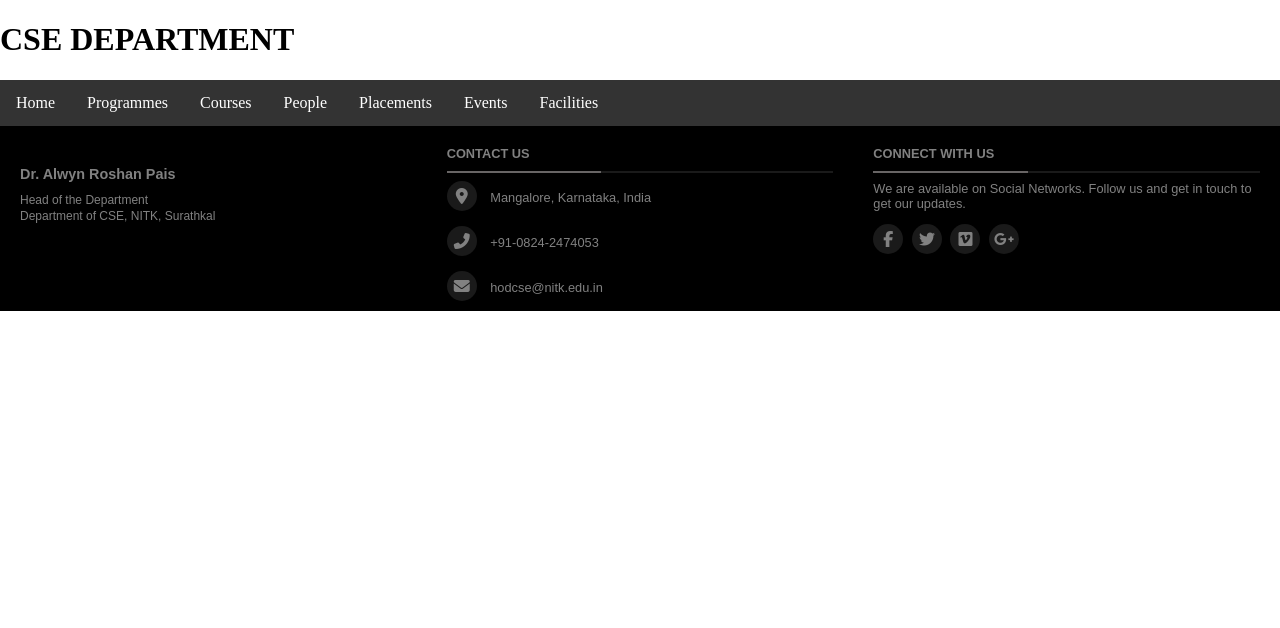
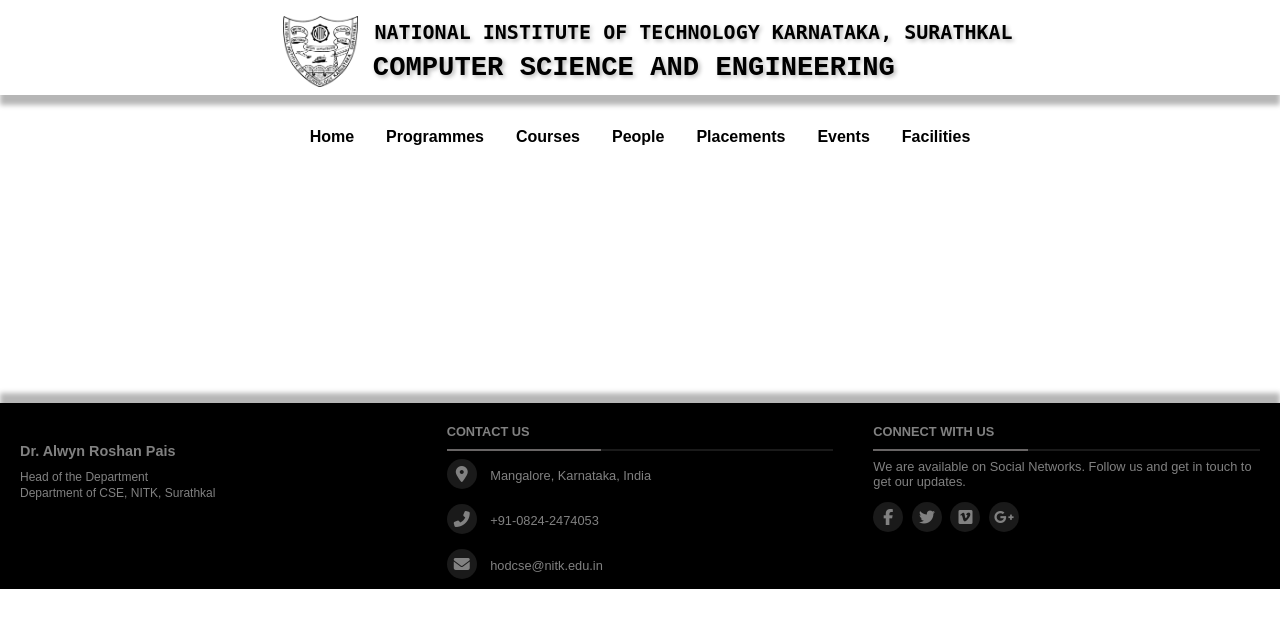
Before and after one commit to vivekj52/NITK_CSE_Portal, a Django app: page /home in a window 1280 px wide. Shown: the top 628 px of the page. Run offline with Django 3.2, Linux system fonts and the light colour scheme; parts of the project's set-up code (start-up, migrations or seed data) failed here and were passed over; some libraries are stand-ins or nearby versions.

Commit message:
Header Added

```diff
--- a/static/style.css
+++ b/static/style.css
@@ -1,51 +1,175 @@
-body {margin:0;}
-
-ul {
-  list-style-type: none;
-  margin: 0;
-  padding: 0;
-  overflow: hidden;
-  background-color: #333;
-  /*position: fixed;*/
-  top: 0;
-  width: 100%;
+*
+{
+    box-sizing: border-box;
 }
 
-li
+html, body
 {
-  float: left;
+    margin:0;
+    font-family: 'Poppins', sans-serif;
+}
+
+header
+{
+    align-items: center;
+}
+
+/*------------------------------------------------- Upper Bar -------------------------------------------------*/
+
+.upper-bar
+{
+    padding-top: 1rem;
+    display: flex;
+    justify-content: center;
+    box-shadow: 0 10px 5px #b6b6b6;
+
+}
+
+.college-details
+{
+    margin-left: 1rem;
+}
+
+.college-name
+{
+    text-transform: uppercase;
+    font-family: monospace;
+    font-size: 1.25rem;
+    font-weight: 600;
+    padding-bottom: 0.5rem;
+    padding-top: 0.27rem;
+    text-shadow: 2px 2px 4px #b6b6b6;
+
+}
+
+.department
+{
+    margin-left: -0.1rem;
+    text-transform: uppercase;
+    font-family: 'Courier New', Courier, monospace;
+    font-size: 1.70rem;
+    font-weight: 600;
+    text-shadow: 2px 2px 4px #b6b6b6;
+
+}
+
+.logo
+{
+    margin-left:1rem;
+    margin-bottom: 0.5rem;
+    float:left;
+    width: 75px;
+}
+
+/*---------------------------------------------- Navigation Bar ----------------------------------------------*/
+
+ul
+{
+    display: flex;
+    justify-content: center;
+     color: black;
+    display: flex;
+    align-items: center;
+    font-weight: 600;
+    list-style-type: none;
+    margin-top: 1.2rem;
+    padding: 0;
+    overflow: hidden;
+    background-color: rgb(255, 255, 255);
+    width: 100%;
 }
 
 li a
 {
-  display: block;
-  color: white;
-  text-align: center;
-  padding: 14px 16px;
-  text-decoration: none;
+    font-size: 1rem;
+    display: inline-block;
+    color: black;
+    text-decoration: none;
+    border: 0;
+    box-sizing: border-box;
+    padding: 14px 16px;
+    box-shadow: inset 0 0 0 2px #ffffff;
+    position: relative;
+    text-align: center;
 }
 
-li a:hover:not(.active)
-{
-  background-color: #111;
+li a::before, li a::after {
+    box-sizing: inherit;
+    content: '';
+    position: absolute;
+    width: 100%;
+    height: 100%;
 }
 
-.active
+a:hover
 {
-  background-color: #4CAF50;
+    text-shadow: 2px 2px 4px #a1a1a1;
 }
 
+.nav-button
+{
+    transition: color 0.25s;
+}
+
+.nav-button::before, .nav-button::after
+{
+    border: 2px solid transparent;
+    width: 0;
+    height: 0;
+}
+
+.nav-button::before
+{
+    top: 0;
+    left: 0;
+}
+
+.nav-button::after
+{
+    bottom: 0;
+    right: 0;
+}
+
+.nav-button:hover
+{
+    color: #000000;
+}
+
+.nav-button:hover::before, .nav-button:hover::after {
+    width: 100%;
+    height: 100%;
+}
+
+.nav-button:hover::before {
+    border-top-color: #000000;
+    border-right-color: #000000;
+    transition: width 0.25s ease-out, height 0.25s ease-out 0.25s;
+}
+
+.nav-button:hover::after
+{
+    border-bottom-color: #000000;
+    border-left-color: #000000;
+    transition: border-color 0s ease-out 0.5s, width 0.25s ease-out 0.5s, height 0.25s ease-out 0.75s;
+}
+
+/*--------------------------------------------- Home Page Content ---------------------------------------------*/
+
+
+
+/*---------------------------------------------- Footer Content ----------------------------------------------*/
 
 footer
 {
-    font-family: 'Poppins', sans-serif;
     margin-left: 0;
+    margin-bottom: 0;
+    margin-top: 19%;
     position: relative;
     bottom: 0px;
     width: 100%;
     background: rgb(0, 0, 0);
+    box-shadow: 0 -10px 5px #b6b6b6;
 }
-
 
 .footer-content
 {
@@ -169,3 +293,5 @@ footer
     font-weight: 500;
     padding-left: 10px;
 }
+
+/*-------------------------------------------------------------------------------------------------------------*/
--- a/templates/base.html
+++ b/templates/base.html
@@ -8,17 +8,28 @@
     <title>CSE Department</title>
 </head>
 <body>
+
 <header>
-    <h1>CSE DEPARTMENT</h1>
-    <ul>
-        <li><a href="{% url 'home' %}">Home</a></li>
-        <li><a href="{% url 'programmes' %}">Programmes</a></li>
-        <li><a href="{% url 'courses' %}">Courses</a></li>
-        <li><a href="{% url 'people' %}">People</a></li>
-        <li><a href="{% url 'placements' %}">Placements</a></li>
-        <li><a href="{% url 'events' %}">Events</a></li>
-        <li><a href="{% url 'facilities' %}">Facilities</a></li>
-    </ul>
+
+  <div class="upper-bar">
+    <a href="https://www.nitk.ac.in/"><img src="{% static 'images/nitk_logo.png' %}" alt="Logo" class="logo"></a>
+    <div class="college-details">
+      <div class="college-name">National Institute of Technology Karnataka, Surathkal</div>
+      <div class="department" id="header">Computer Science And Engineering</div>
+    </div>
+  </div>
+
+  <ul>
+    <li><a class="nav-button" href="{% url 'home' %}">Home</a></li>
+    <li><a class="nav-button" href="{% url 'programmes' %}">Programmes</a></li>
+    <li><a class="nav-button" href="{% url 'courses' %}">Courses</a></li>
+    <li><a class="nav-button" href="{% url 'people' %}">People</a></li>
+    <li><a class="nav-button" href="{% url 'placements' %}">Placements</a></li>
+    <li><a class="nav-button" href="{% url 'events' %}">Events</a></li>
+    <li><a class="nav-button" href="{% url 'facilities' %}">Facilities</a></li>
+  </ul>
+
+
 </header>
 
 
```
Also changed, not shown: static/images/nitk_logo.png (added).
